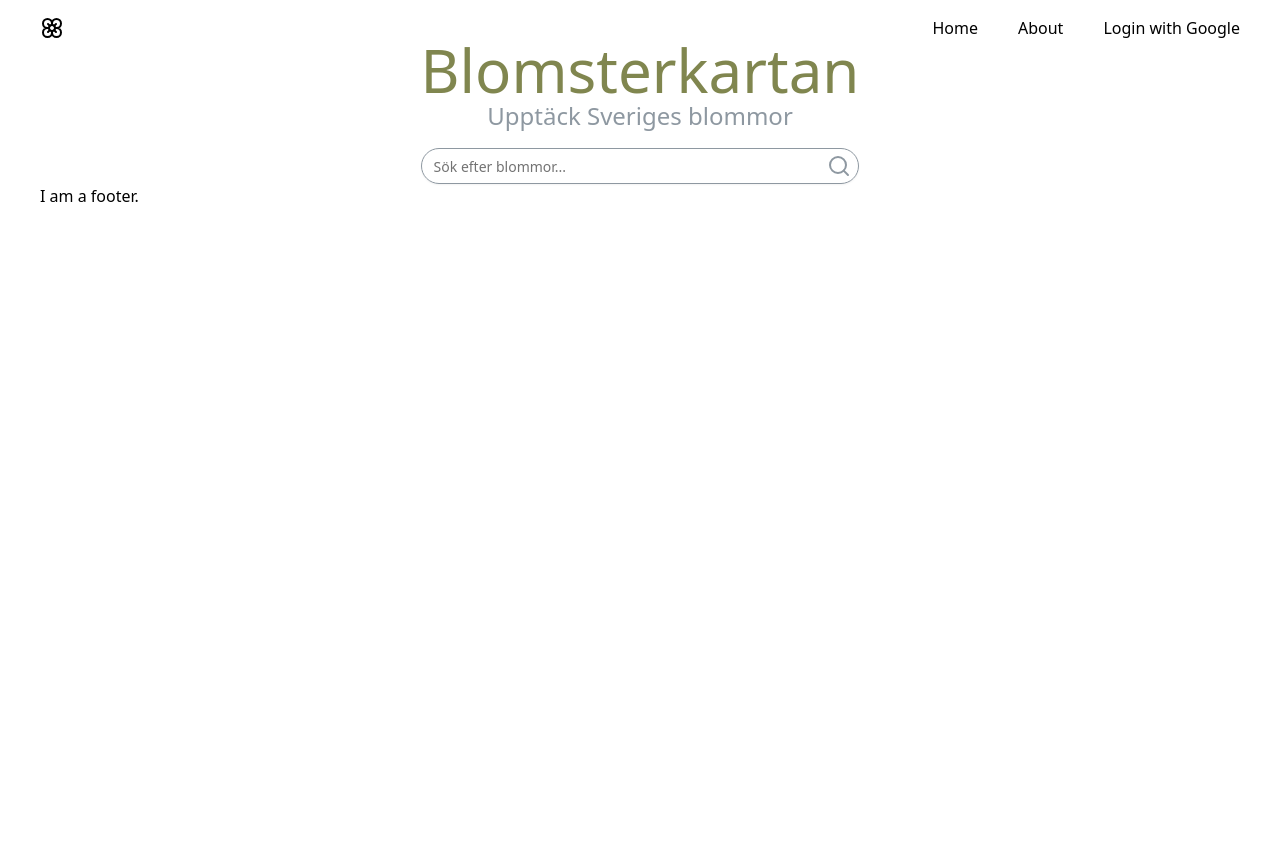
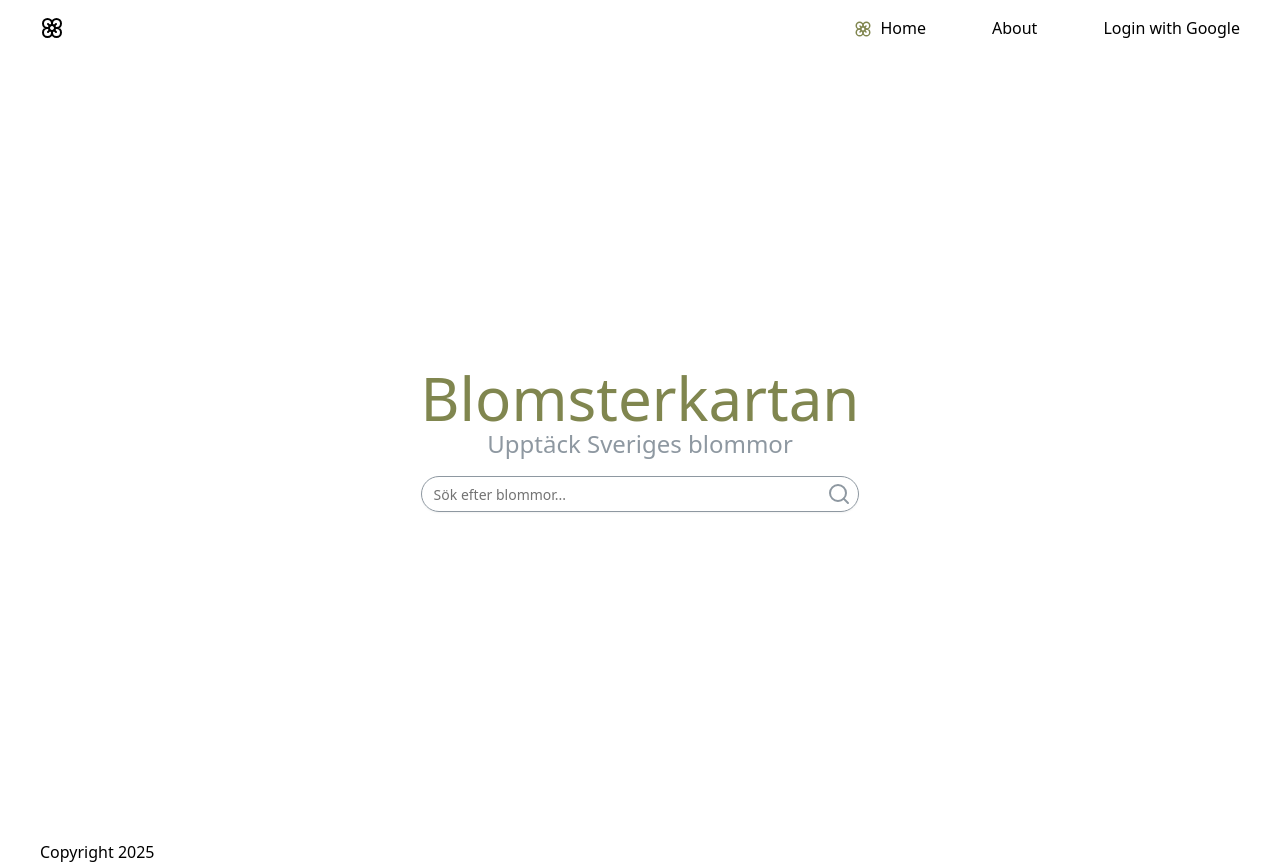
Before and after one commit to AnnaManoleLNU/blomsterkartan, a React (Vite) app: page / in a window 1280 px wide. Before the commit the page ends 800 px from the top, so only its background shows below. Built offline with nearby package versions, Linux system fonts and the light colour scheme.

Commit message:
add navbar animation

```diff
--- a/src/App.tsx
+++ b/src/App.tsx
@@ -2,15 +2,16 @@ import Header from "./custom-components/header";
 import { Outlet } from "react-router";
 
 function App() {
+
   return (
-    <div className="px-10 pt-4">
+    <div className="px-10 pt-4 ">
       <Header />
       {/* Child routes are rendered through Outlet */}
-      <main className="h-full">
+      <main>
         <Outlet />
       </main>
 
-      <footer>I am a footer.</footer>
+      <footer>Copyright {new Date().getFullYear()}</footer>
     </div>
   );
 }
--- a/src/custom-components/header.tsx
+++ b/src/custom-components/header.tsx
@@ -1,19 +1,49 @@
 import { Flower } from "lucide-react";
+import { useLocation } from "react-router";
 
 export default function Header() {
+  const location = useLocation();
+
+  const links = [
+    { href: "/", label: "Home" },
+    { href: "/about", label: "About" },
+    { href: "/google", label: "Login with Google" },
+  ];
+
   return (
     <header>
       <nav>
-        <ul className="flex justify-between">
+        <ul className="flex justify-between items-center">
           <Flower />
-          <div className="flex gap-10">
-            <li><a href="/">Home</a></li>
-            <li><a href="/about">About</a></li>
-            <li><a href="/google">Login with Google</a></li>
+          <div className="flex gap-10 items-center">
+            {links.map(({ href, label }) => {
+              const isActive = location.pathname === href;
+
+              return (
+                <li key={href}>
+                  <a
+                    href={href}
+                    className="group flex items-center space-x-2 text-base"
+                  >
+                    <Flower
+                      size={18}
+                      className={`transition-all duration-200 mt-0.5
+                        ${
+                          isActive
+                            ? "text-green"
+                            : "opacity-0 group-hover:opacity-100"
+                        }
+                        group-hover:text-current
+                      `}
+                    />
+                    <span>{label}</span>
+                  </a>
+                </li>
+              );
+            })}
           </div>
         </ul>
       </nav>
     </header>
-
   );
 }
--- a/src/features/home/hero.tsx
+++ b/src/features/home/hero.tsx
@@ -3,7 +3,7 @@ import { Search } from "lucide-react";
 
 export default function Hero() {
   return (
-    <section className="flex justify-center h-full">
+    <section className="flex justify-center min-h-screen">
       <div className="flex justify-center flex-col text-center ">
         <h1 className="text-green text-6xl">Blomsterkartan</h1>
         <p className="text-blue text-2xl">Upptäck Sveriges blommor</p>
@@ -14,7 +14,7 @@ export default function Hero() {
           />
           <Search className="h-full text-blue absolute right-2" />
         </div>
-      </div>
+        </div>
     </section>
   );
 }
--- a/src/main.tsx
+++ b/src/main.tsx
@@ -13,6 +13,7 @@ createRoot(document.getElementById('root')!).render(
     <Route element={<App />} >
     <Route path="/" element={<Home />} />
     <Route path="/about" element={<About />} />
+    <Route path="/google" element={<div>Google</div>} />
     </Route>
   </Routes>
   </BrowserRouter>
```
